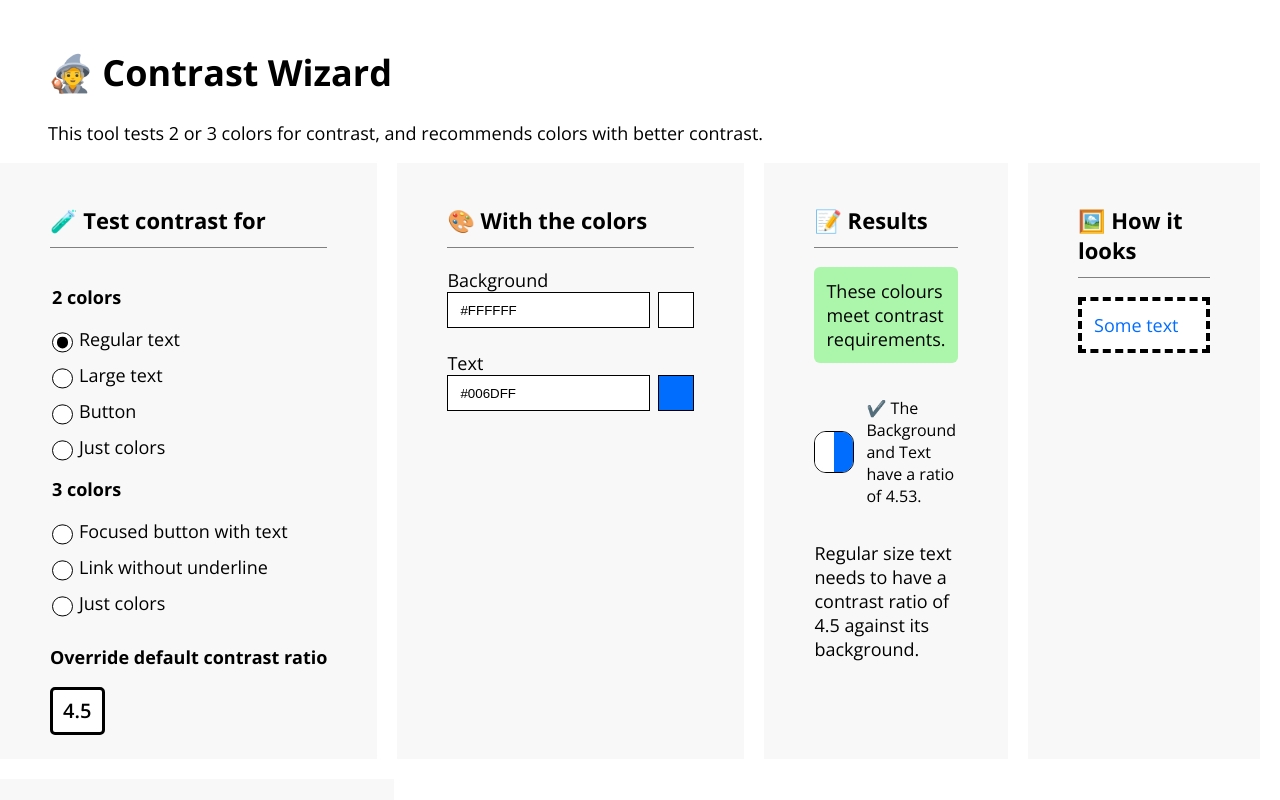
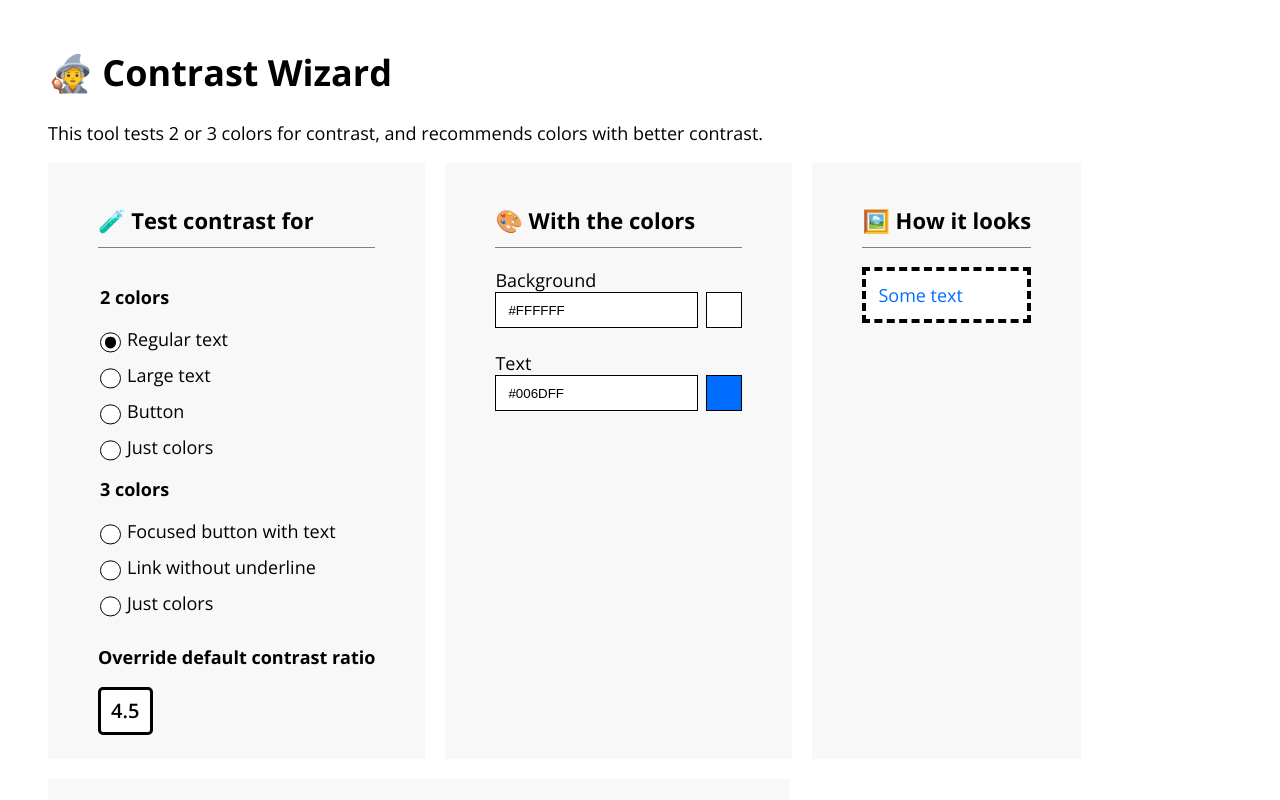
Before and after one commit to tichaelmurvey/3-way-contrast-rec, a React (Create React App) app: page / in a window 1280 px wide. Shown: the top 800 px of the page. Built offline with nearby package versions, Linux system fonts and the light colour scheme.

Commit message:
updated margins

```diff
--- a/package.json
+++ b/package.json
@@ -14,6 +14,7 @@
     "react-color": "^2.19.3",
     "react-dom": "^18.2.0",
     "react-scripts": "5.0.1",
+    "sass": "^1.62.1",
     "web-vitals": "^2.1.4"
   },
   "scripts": {
--- a/src/App.css
+++ b/src/App.css
@@ -11,7 +11,7 @@ body{
 
 .header {
     margin-top: 48px;
-    margin-left: 48px;
+    /* margin-left: 48px; */
 
 }
 
--- a/src/App.js
+++ b/src/App.js
@@ -58,8 +58,8 @@ function App() {
             <ManualRatio test={testCase} manualUpdateRatio={manualUpdateRatio}/>
           </div>
           <TestColors changeColors={handleTestColorChange} test={testCase} colors={testColors}/>
+          <Preview test={testCase} colors={testColors}/>
           <Results test={testCase} colors={testColors}/>
-          <Preview test={testCase} colors={testColors}/>
         </div>
         <Fixes updateColors={handleTestColorChange} test={testCase} colors={testColors.map((color, index) => {
       return {color: color, index: index}
--- a/src/index.css
+++ b/src/index.css
@@ -1,5 +1,5 @@
 body {
-  margin: 0;
+  margin: 48px;
   font-family: -apple-system, BlinkMacSystemFont, 'Segoe UI', 'Roboto', 'Oxygen',
     'Ubuntu', 'Cantarell', 'Fira Sans', 'Droid Sans', 'Helvetica Neue',
     sans-serif;
```
Also changed, not shown: 1 other file (tests, documents, lock files or other folders).
